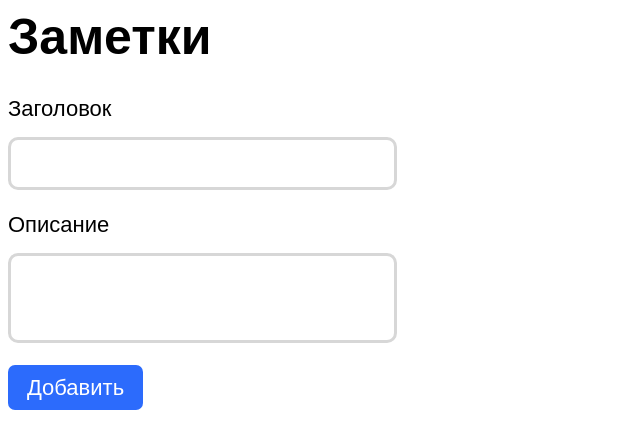
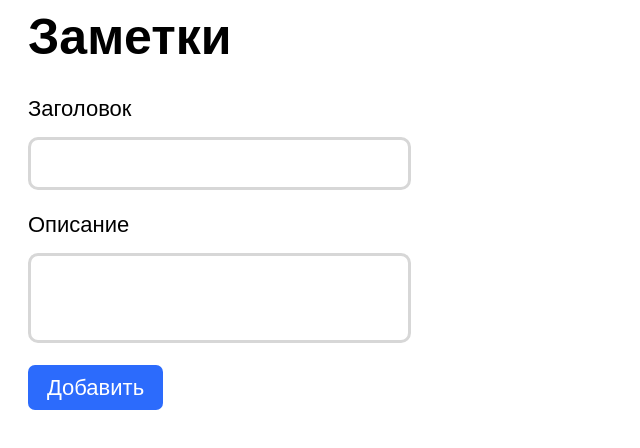
Before and after one commit to seele402/notes, a Vue app: page / in a window 1280 px wide. Shown: the top 448 px of the page, without its empty margins (0-640 px from the left). Built offline with nearby package versions, Linux system fonts and the light colour scheme.

Commit message:
refactor

```diff
--- a/src/views/HomeView.vue
+++ b/src/views/HomeView.vue
@@ -16,10 +16,12 @@ header {
   font-size: 50px;
   font-weight: bold;
   margin-bottom: 15px;
+  margin-left: 20px;
 }
 .mainContainer {
   display: flex;
   .notes-creator-container {
+    margin-left: 20px;
     font-size: 30px;
     flex: 1.5;
   }
```
